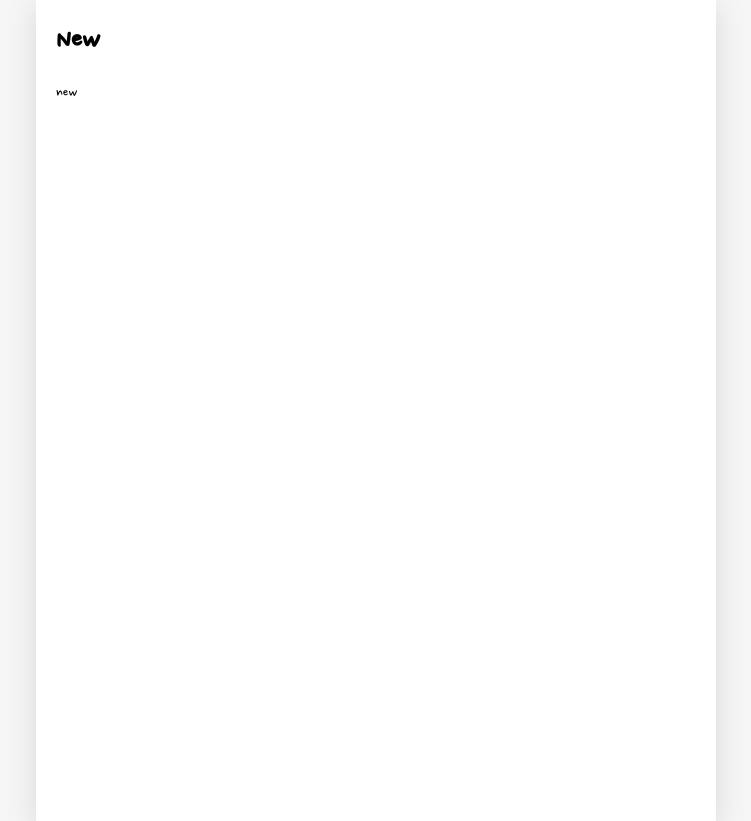
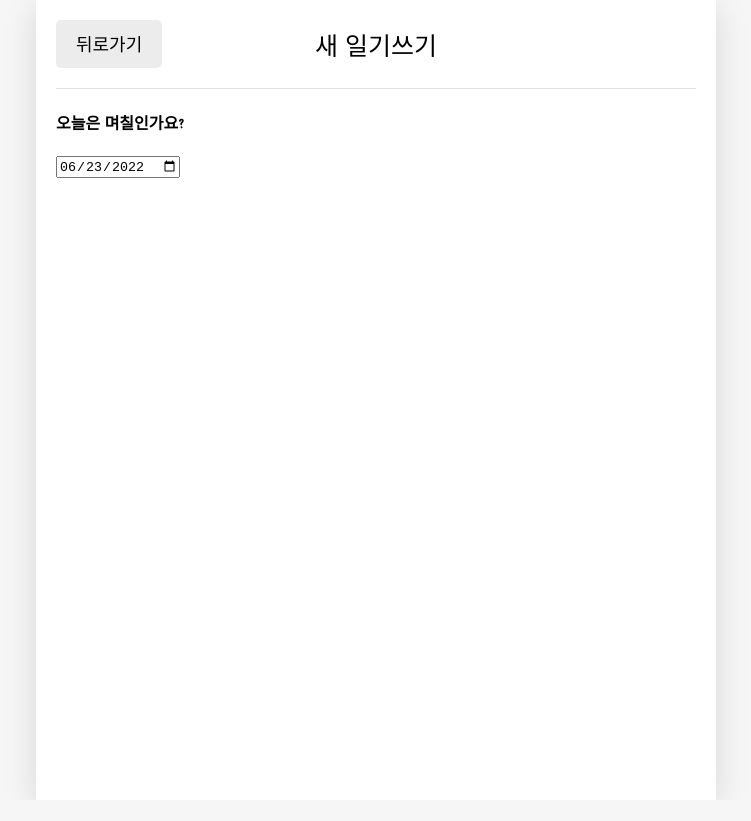
Before and after one commit to ShinjungOh/2022-learn-react, a React (Create React App) app in the folder 2022-06-23/emotion-diary/: page /new in a window 1280 px wide. Shown: the whole page, without its empty margins (264-1015 px from the left). After the commit the page ends 800 px from the top, so only its background shows below. Built offline with nearby package versions, Linux system fonts and the light colour scheme; the HTML template or start-up script is replaced by a standard one; a web font is replaced by a local one.

Commit message:
[ADD] emotion-diary '/new' page 구현: header, 날짜 입력란

```diff
--- a/2022-06-23/emotion-diary/src/pages/New.jsx
+++ b/2022-06-23/emotion-diary/src/pages/New.jsx
@@ -1,10 +1,46 @@
-import React from "react";
+import React, {useState} from "react";
+import MyHeader from "../components/MyHeader";
+import MyButton from "../components/MyButton";
+import {useNavigate} from "react-router-dom";
+
+
+const getStringDate = (date) => {
+    let year = date.getFullYear();
+    let month = date.getMonth() + 1;
+    let day = date.getDate();
+    if (month < 10) {
+        month = `0${month}`;
+    }
+    if (day < 10) {
+        day = `0${day}`;
+    }
+    return `${year}-${month}-${day}`;
+    // return date.toISOString().slice(0, 10);
+}
+
 
 const New = () => {
+    const [date, setDate] = useState(getStringDate(new Date()));
+    const navigate = useNavigate();
+
     return (
         <div>
-            <h1>New</h1>
-            <p>new</p>
+            <MyHeader
+                headText={"새 일기쓰기"}
+                leftChild={<MyButton text={"뒤로가기"} onClick={() => navigate(-1)}/>}
+            />
+            <div>
+                <section>
+                    <h4>오늘은 며칠인가요?</h4>
+                    <div className="input_box">
+                        <input className="input_date"
+                               value={date}
+                               type="date"
+                               onChange={e => setDate(e.target.value)}
+                        />
+                    </div>
+                </section>
+            </div>
         </div>
     );
 }
```
